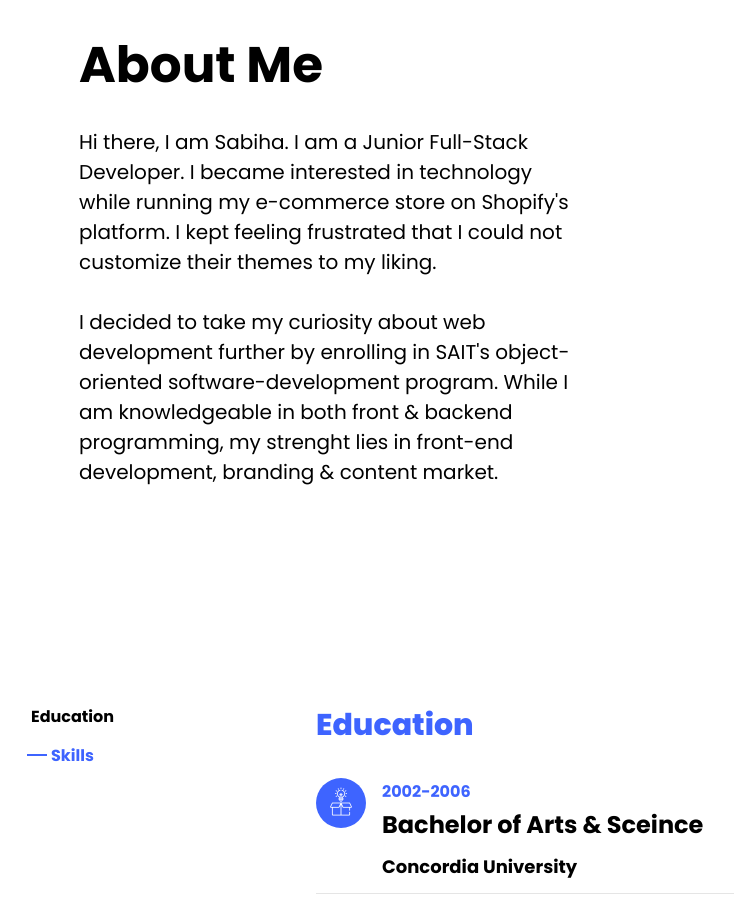
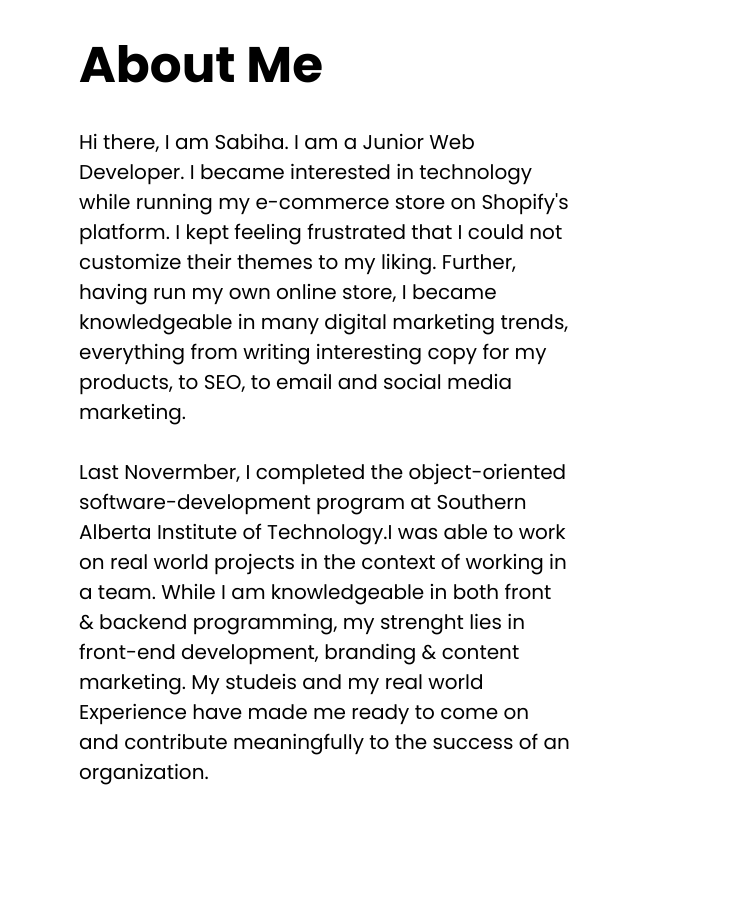
Before and after one commit to smohsen23/Mysite, a plain HTML site: page index.html in a window 1280 px wide. Shown: the part 820-1717 px from the top of the page, without its empty margins (54-788 px from the left). Drawn offline with Linux system fonts and the light colour scheme; files whose address does not match are found by name.

Commit message:
changes to self description

```diff
--- a/index.html
+++ b/index.html
@@ -85,12 +85,18 @@
 		          <div class="col-md-12 heading-section ftco-animate">
 		          	<h1 class="big">About</h1>
 		            <h2 class="mb-4">About Me</h2>
-		            <h5>Hi there, I am Sabiha. I am a Junior Full-Stack Developer.
+		            <h5>Hi there, I am Sabiha. I am a Junior Web Developer.
                   I became interested in technology while running my e-commerce store on Shopify's platform.
-                  I kept feeling frustrated that I could not customize their themes to my liking. <br><br>
-                  I decided to take my curiosity about web development further by enrolling in SAIT's
-                  object-oriented software-development program. While I am knowledgeable in both front &
-                  backend programming, my strenght lies in front-end development, branding & content market.
+                  I kept feeling frustrated that I could not customize their themes to my liking. Further,
+                  having run my own online store,  I became knowledgeable in many digital marketing trends, everything
+                  from writing interesting copy for my products, to SEO, to email and social media marketing.<br><br>
+                  Last Novermber, I completed the object-oriented software-development program at Southern Alberta
+                  Institute of Technology.I was able to work on real world projects in the context of working in a team.
+                  While I am knowledgeable in both front & backend programming, my strenght lies in front-end development,
+                  branding & content marketing. My studeis and my real world Experience have made me ready
+                  to come on and contribute meaningfully to the success
+                  of an organization.
+
 
 
 
@@ -365,7 +371,7 @@
 					  	<div class="row">
 					  		<div class="col-md-6 animate-box">
 									<div class="progress-wrap ftco-animate">
-										<h3>Photoshop</h3>
+										<h3>SEO</h3>
 										<div class="progress">
 										 	<div class="progress-bar color-1" role="progressbar" aria-valuenow="90"
 										  	aria-valuemin="0" aria-valuemax="100" style="width:90%">
```
